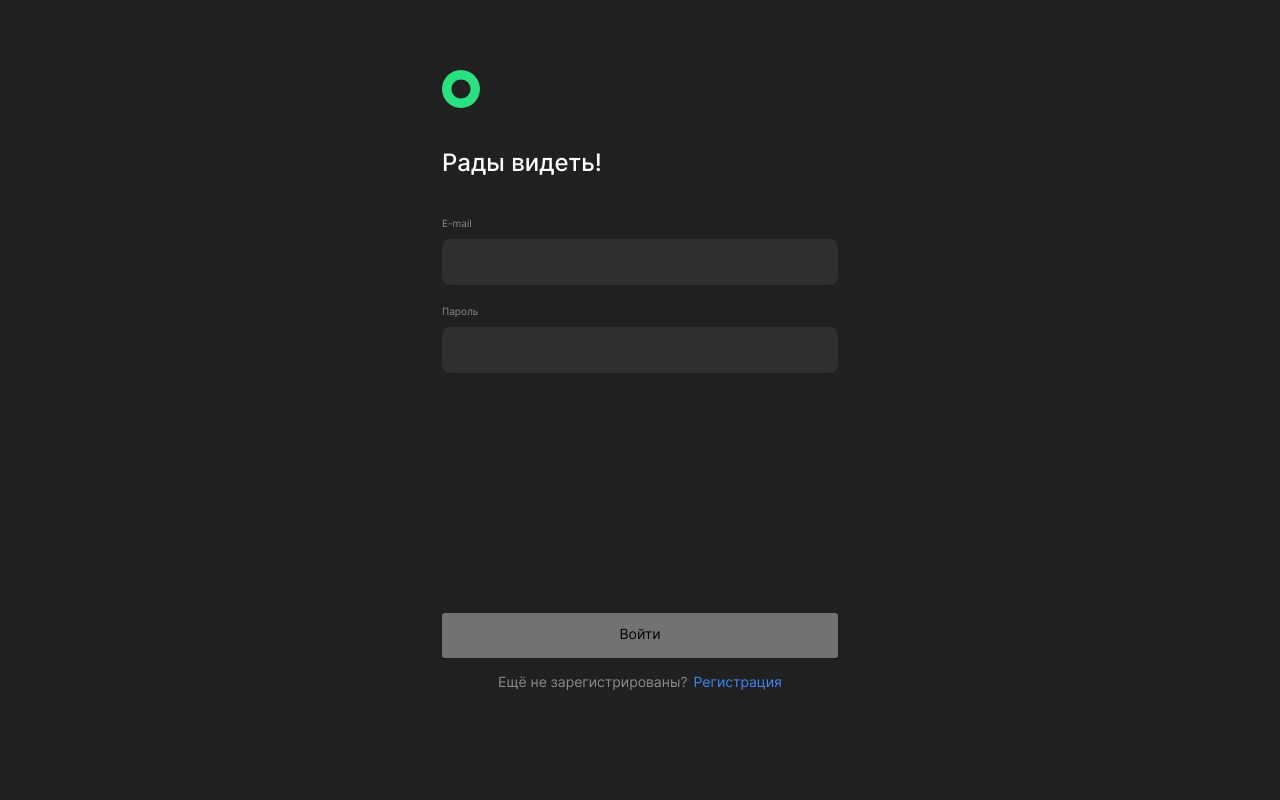
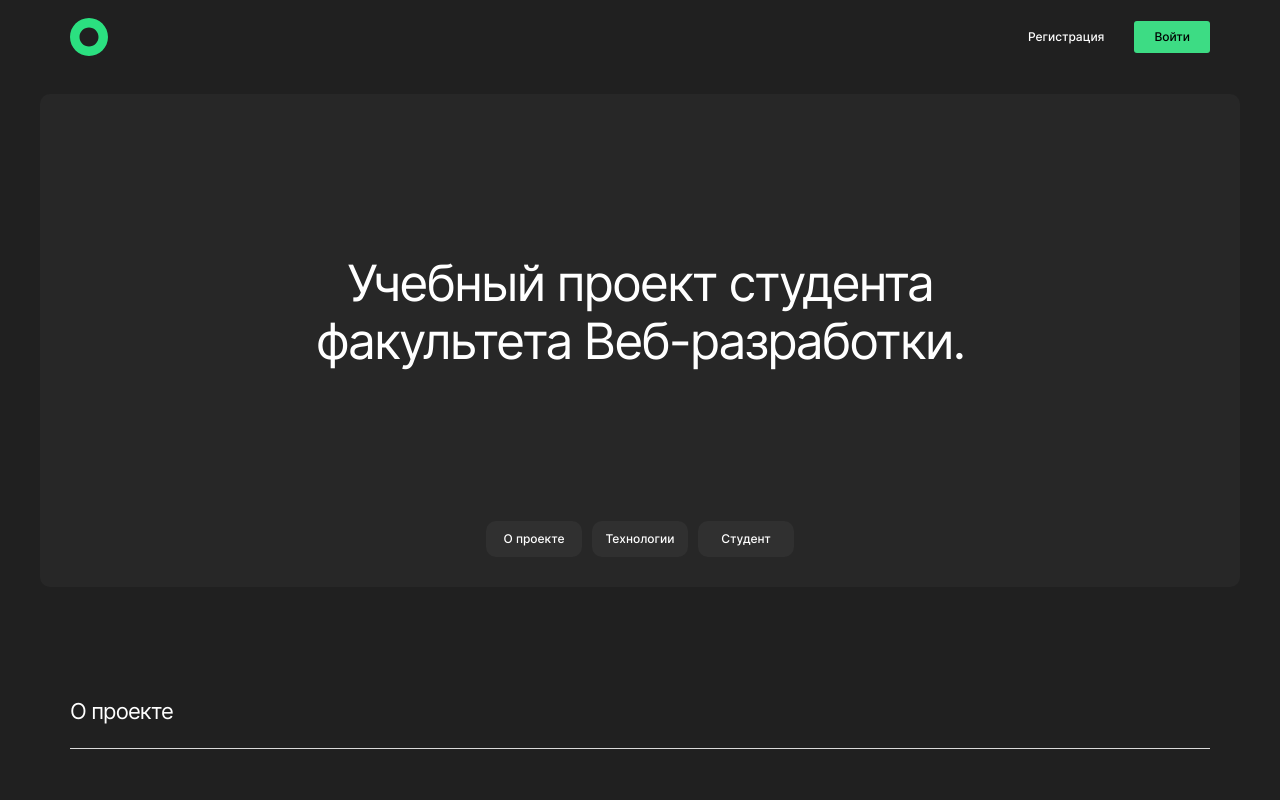
Before and after one commit to BuyanauskasAA/movies-explorer-frontend, a React (Create React App) app: page / in a window 1280 px wide. Before the commit this address led to /signin. Shown: the top 800 px of the page. Built offline with nearby package versions, Linux system fonts and the light colour scheme; no server answers.

Commit message:
fix: убрать ProtectedRoute для компонента Main

```diff
--- a/src/components/App.js
+++ b/src/components/App.js
@@ -257,9 +257,9 @@ function App() {
               path="/"
               element={
                 <>
-                  <ProtectedRoute element={Header} onPopupOpen={openNavigationPopup} />
-                  <ProtectedRoute element={Main} />
-                  <ProtectedRoute element={Footer} />
+                  <Header onPopupOpen={openNavigationPopup} />
+                  <Main />
+                  <Footer />
                 </>
               }
             />
```
